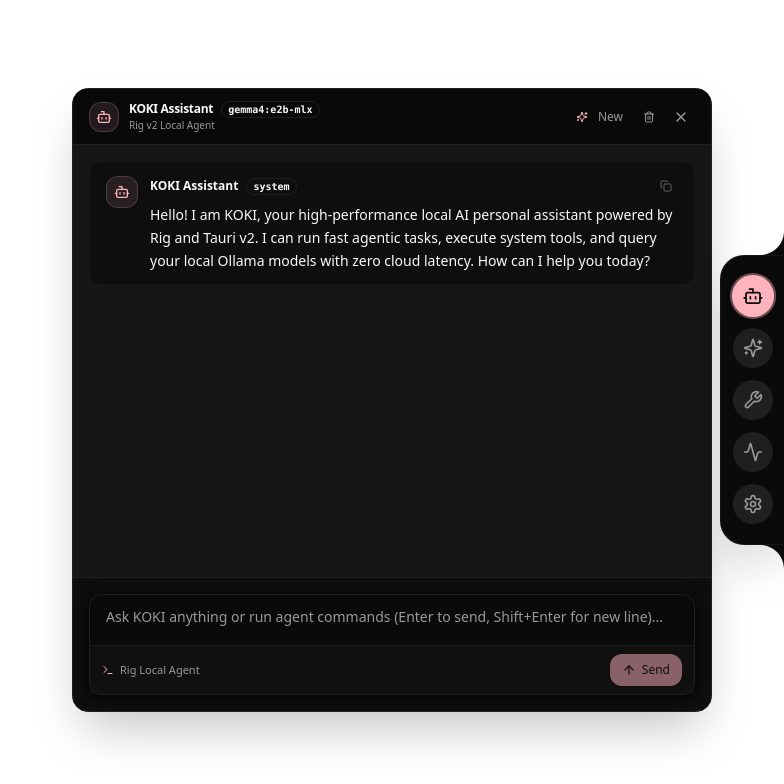
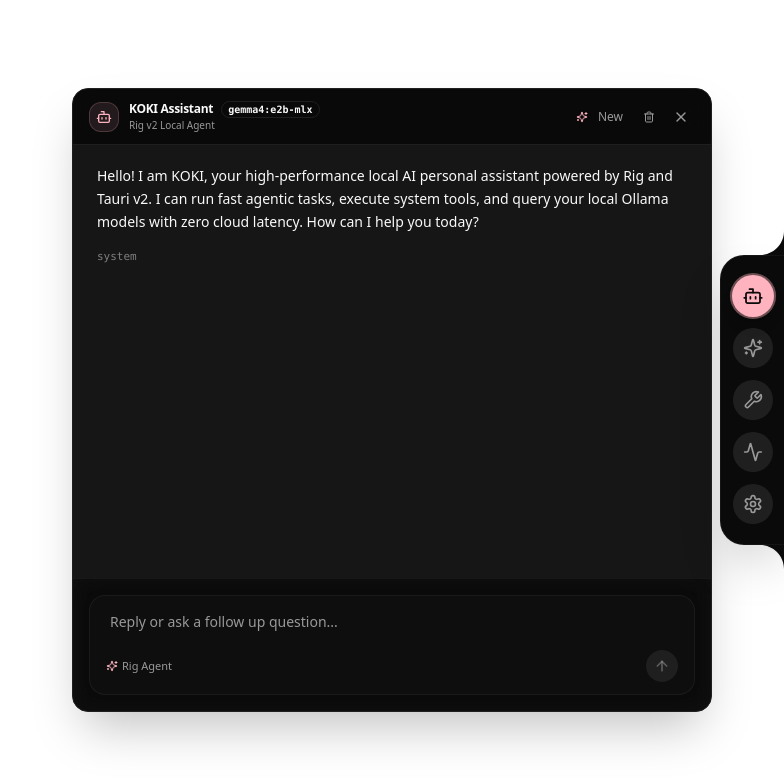
Before and after one commit to Sidharth-e/KOKI, a Next.js app: page / in a window 1280 px wide. Shown: the top 784 px of the page, without its empty margins (496-1280 px from the left). Built offline with nearby package versions, Linux system fonts and the light colour scheme.

Commit message:
refactor: redesign chat interface with streamlined input styling and message bubble layout

```diff
--- a/src/components/chat/ChatInput.tsx
+++ b/src/components/chat/ChatInput.tsx
@@ -1,9 +1,9 @@
 "use client";
 
 import { useChatStore } from "@/store/useChatStore";
-import { Button } from "@/components/ui/Button";
-import { ArrowUp, Loader2, Sparkles, Terminal } from "lucide-react";
+import { ArrowUp, Loader2, Sparkles } from "lucide-react";
 import { KeyboardEvent, useRef, useState } from "react";
+import { cn } from "@/lib/utils";
 
 interface ChatInputProps {
   onSendMessage: (content: string) => void;
@@ -36,42 +36,47 @@
     e.target.style.height = `${Math.min(e.target.scrollHeight, 180)}px`;
   };
 
-
+  const canSubmit = input.trim().length > 0 && !isStreaming;
 
   return (
-    <div className="max-w-4xl w-full mx-auto p-4 space-y-3">
-      <div className="relative rounded-xl border border-border bg-card shadow-md focus-within:ring-2 focus-within:ring-ring focus-within:border-transparent transition-all">
+    <div className="w-full max-w-3xl mx-auto p-4">
+      <div className="relative rounded-2xl border border-border/80 bg-secondary/30 hover:bg-secondary/40 focus-within:bg-secondary/50 focus-within:border-primary/40 focus-within:ring-1 focus-within:ring-primary/20 transition-all p-3">
         <textarea
           ref={textareaRef}
           value={input}
           onChange={handleInput}
           onKeyDown={handleKeyDown}
-          placeholder="Ask KOKI anything or run agent commands (Enter to send, Shift+Enter for new line)..."
+          placeholder="Reply or ask a follow up question..."
           rows={1}
           disabled={isStreaming}
-          className="w-full resize-none bg-transparent px-4 py-3 text-sm text-foreground placeholder:text-muted-foreground focus:outline-none custom-scrollbar max-h-44 disabled:opacity-50"
+          className="w-full resize-none bg-transparent px-2 py-1 text-sm text-foreground placeholder:text-muted-foreground focus:outline-none custom-scrollbar max-h-40 disabled:opacity-50"
         />
 
-        <div className="flex items-center justify-between px-3 py-2 border-t border-border/50 bg-secondary/30">
-          <div className="flex items-center gap-1.5 text-[11px] text-muted-foreground">
-            <Terminal className="h-3 w-3 text-primary" />
-            <span>Rig Local Agent</span>
+        <div className="flex items-center justify-between pt-2 px-1">
+          <div className="flex items-center gap-2 text-xs text-muted-foreground">
+            <span className="inline-flex items-center gap-1 text-[11px]">
+              <Sparkles className="h-3 w-3 text-primary" />
+              Rig Agent
+            </span>
           </div>
 
-          <Button
-            variant="primary"
-            size="sm"
+          <button
             onClick={handleSubmit}
-            disabled={!input.trim() || isStreaming}
-            className="h-8 px-3 rounded-lg"
+            disabled={!canSubmit}
+            className={cn(
+              "h-8 w-8 rounded-full flex items-center justify-center transition-all cursor-pointer",
+              canSubmit
+                ? "bg-primary text-primary-foreground shadow-sm hover:scale-105 active:scale-95"
+                : "bg-muted text-muted-foreground/50 cursor-not-allowed"
+            )}
+            title="Send message"
           >
             {isStreaming ? (
-              <Loader2 className="h-3.5 w-3.5 animate-spin" />
+              <Loader2 className="h-4 w-4 animate-spin" />
             ) : (
-              <ArrowUp className="h-3.5 w-3.5" />
+              <ArrowUp className="h-4 w-4 stroke-[2.5]" />
             )}
-            <span className="text-xs">Send</span>
-          </Button>
+          </button>
         </div>
       </div>
     </div>
--- a/src/components/chat/ChatInterface.tsx
+++ b/src/components/chat/ChatInterface.tsx
@@ -7,7 +7,7 @@
 import { MessageBubble } from "./MessageBubble";
 import { ChatInput } from "./ChatInput";
 import { LoadingAnimation } from "@/components/ui/LoadingAnimation";
-import { Bot, Sparkles } from "lucide-react";
+import { Sparkles } from "lucide-react";
 import { useEffect, useRef, useState } from "react";
 
 export function ChatInterface() {
@@ -132,7 +132,7 @@
 
   return (
     <div className="flex flex-col h-full flex-1 overflow-hidden bg-transparent">
-      <div ref={scrollRef} className="flex-1 overflow-y-auto p-4 space-y-4 custom-scrollbar">
+      <div ref={scrollRef} className="flex-1 overflow-y-auto px-4 sm:px-6 py-5 space-y-6 custom-scrollbar">
         {messages.length === 0 ? (
           <div className="h-full flex flex-col items-center justify-center text-center p-8 space-y-4">
             <div className="h-12 w-12 rounded-2xl bg-primary/10 text-primary border border-primary/20 flex items-center justify-center">
@@ -150,29 +150,28 @@
         )}
 
         {isStreaming && (
-          <div className="flex gap-3 max-w-4xl w-full mx-auto py-3 px-4 rounded-xl bg-card/60 border border-border/60">
-            <div className="h-8 w-8 rounded-lg bg-primary/10 text-primary border border-primary/20 flex items-center justify-center shrink-0">
-              <Bot className="h-4 w-4" />
-            </div>
+          <div className="w-full space-y-2.5">
+            {activeToolStatus && (
+              <div className="inline-flex items-center gap-2 px-3 py-1.5 rounded-lg bg-secondary/60 border border-border/80 text-xs font-mono text-foreground">
+                <span className="h-2 w-2 rounded-full bg-primary animate-pulse" />
+                <span>Executing {activeToolStatus.tool_name}...</span>
+              </div>
+            )}
 
-            <div className="flex-1 space-y-1.5 min-w-0">
-              <div className="flex items-center gap-2">
-                <span className="text-xs font-semibold text-foreground">KOKI Assistant</span>
+            {streamingContent ? (
+              <div className="text-sm leading-relaxed text-foreground whitespace-pre-wrap break-words">
+                {streamingContent}
               </div>
-
-              <div className="text-sm leading-relaxed text-foreground whitespace-pre-wrap break-words">
-                {streamingContent ? (
-                  streamingContent
-                ) : (
-                  <LoadingAnimation size="sm" />
-                )}
+            ) : (
+              <div className="py-2">
+                <LoadingAnimation size="md" />
               </div>
-            </div>
+            )}
           </div>
         )}
       </div>
 
-      <div className="border-t border-border bg-card/30 backdrop-blur-md">
+      <div className="border-t border-border/60 bg-card/40 backdrop-blur-md">
         <ChatInput onSendMessage={handleSendMessage} />
       </div>
     </div>
--- a/src/components/chat/MessageBubble.tsx
+++ b/src/components/chat/MessageBubble.tsx
@@ -1,8 +1,6 @@
 import { ChatMessage } from "@/lib/types";
 import { ToolCallCard } from "./ToolCallCard";
-import { Badge } from "@/components/ui/Badge";
-import { Button } from "@/components/ui/Button";
-import { Bot, Check, Copy, User } from "lucide-react";
+import { Check, Copy } from "lucide-react";
 import { useState } from "react";
 import { cn } from "@/lib/utils";
 
@@ -18,57 +16,35 @@
     } catch {}
   };
 
+  if (!isAssistant) {
     return (
-    <div
-      className={cn(
-        "flex gap-3 max-w-4xl w-full mx-auto py-3 px-4 rounded-xl transition-colors",
-        isAssistant ? "bg-card/60 border border-border/60" : "bg-transparent"
-      )}
-    >
-      <div className="shrink-0 mt-0.5">
-        {isAssistant ? (
-          <div className="h-8 w-8 rounded-lg bg-primary/10 text-primary border border-primary/20 flex items-center justify-center">
-            <Bot className="h-4 w-4" />
+      <div className="flex justify-end w-full group">
+        <div className="relative max-w-[85%] rounded-2xl bg-secondary/80 hover:bg-secondary/95 border border-border/60 px-4 py-3 text-foreground transition-colors shadow-xs">
+          <div className="text-sm leading-relaxed whitespace-pre-wrap break-words">
+            {message.content}
           </div>
-        ) : (
-          <div className="h-8 w-8 rounded-lg bg-secondary text-muted-foreground border border-border flex items-center justify-center">
-            <User className="h-4 w-4" />
-          </div>
-        )}
-      </div>
-
-      <div className="flex-1 space-y-1.5 min-w-0">
-        <div className="flex items-center justify-between gap-2">
-          <div className="flex items-center gap-2">
-            <span className="text-xs font-semibold text-foreground">
-              {isAssistant ? "KOKI Assistant" : "You"}
-            </span>
-            {message.model && (
-              <Badge variant="outline" className="text-[10px] px-1.5 py-0 font-mono">
-                {message.model}
-              </Badge>
-            )}
-          </div>
-
-          <div className="flex items-center gap-1 opacity-60 hover:opacity-100 transition-opacity">
-            <Button
-              variant="ghost"
-              size="icon"
-              className="h-6 w-6"
+          <div className="absolute right-2 -bottom-6 opacity-0 group-hover:opacity-100 transition-opacity flex items-center gap-1 z-10">
+            <button
               onClick={handleCopy}
+              className="p-1 rounded-md text-muted-foreground hover:text-foreground hover:bg-secondary transition-colors cursor-pointer"
               title="Copy message"
             >
               {copied ? (
                 <Check className="h-3 w-3 text-success" />
               ) : (
-                <Copy className="h-3 w-3 text-muted-foreground" />
+                <Copy className="h-3 w-3" />
               )}
-            </Button>
+            </button>
           </div>
         </div>
+      </div>
+    );
+  }
 
+  return (
+    <div className="w-full space-y-2.5 group">
       {message.toolCalls && message.toolCalls.length > 0 && (
-          <div className="space-y-1 my-2">
+        <div className="space-y-1.5 my-2 max-w-full">
           {message.toolCalls.map((toolCall, idx) => (
             <ToolCallCard key={idx} toolCall={toolCall} />
           ))}
@@ -78,6 +54,29 @@
       <div className="text-sm leading-relaxed text-foreground whitespace-pre-wrap break-words">
         {message.content}
       </div>
+
+      <div className="flex items-center justify-between pt-1 text-[11px] text-muted-foreground">
+        <div className="flex items-center gap-2">
+          {message.model && (
+            <span className="font-mono text-muted-foreground/80">
+              {message.model}
+            </span>
+          )}
+        </div>
+
+        <div className="opacity-0 group-hover:opacity-100 transition-opacity flex items-center gap-1">
+          <button
+            onClick={handleCopy}
+            className="p-1 rounded-md text-muted-foreground hover:text-foreground hover:bg-secondary transition-colors cursor-pointer"
+            title="Copy response"
+          >
+            {copied ? (
+              <Check className="h-3 w-3 text-success" />
+            ) : (
+              <Copy className="h-3 w-3" />
+            )}
+          </button>
+        </div>
       </div>
     </div>
   );
--- a/src/components/ui/LoadingAnimation.tsx
+++ b/src/components/ui/LoadingAnimation.tsx
@@ -9,37 +9,37 @@
   className,
   size = "md",
 }: LoadingAnimationProps) {
-  const dotSizes = {
-    sm: "h-1.5 w-1.5",
-    md: "h-2 w-2",
-    lg: "h-2.5 w-2.5",
+  const sizeClasses = {
+    sm: "h-4 w-4",
+    md: "h-5 w-5",
+    lg: "h-6 w-6",
   };
 
   return (
     <div
-      className={cn("flex items-center gap-1.5 py-1", className)}
+      className={cn("flex items-center gap-2 text-primary", className)}
       role="status"
-      aria-label="Loading"
+      aria-label="Thinking..."
     >
-      <span
-        className={cn(
-          "rounded-full bg-primary/80 animate-bounce [animation-delay:-0.3s]",
-          dotSizes[size]
-        )}
-      />
-      <span
-        className={cn(
-          "rounded-full bg-primary/80 animate-bounce [animation-delay:-0.15s]",
-          dotSizes[size]
-        )}
-      />
-      <span
-        className={cn(
-          "rounded-full bg-primary/80 animate-bounce",
-          dotSizes[size]
-        )}
-      />
-      <span className="sr-only">Loading...</span>
+      <svg
+        className={cn("animate-spin [animation-duration:2.5s] text-primary", sizeClasses[size])}
+        viewBox="0 0 24 24"
+        fill="none"
+      >
+        {[0, 45, 90, 135, 180, 225, 270, 315].map((angle, i) => (
+          <rect
+            key={i}
+            x="10.75"
+            y="2"
+            width="2.5"
+            height="5.5"
+            rx="1.25"
+            fill="currentColor"
+            transform={`rotate(${angle} 12 12)`}
+            opacity={0.3 + (i / 8) * 0.7}
+          />
+        ))}
+      </svg>
     </div>
   );
 }
```
Lines whose indentation alone changed are shown as unchanged.
